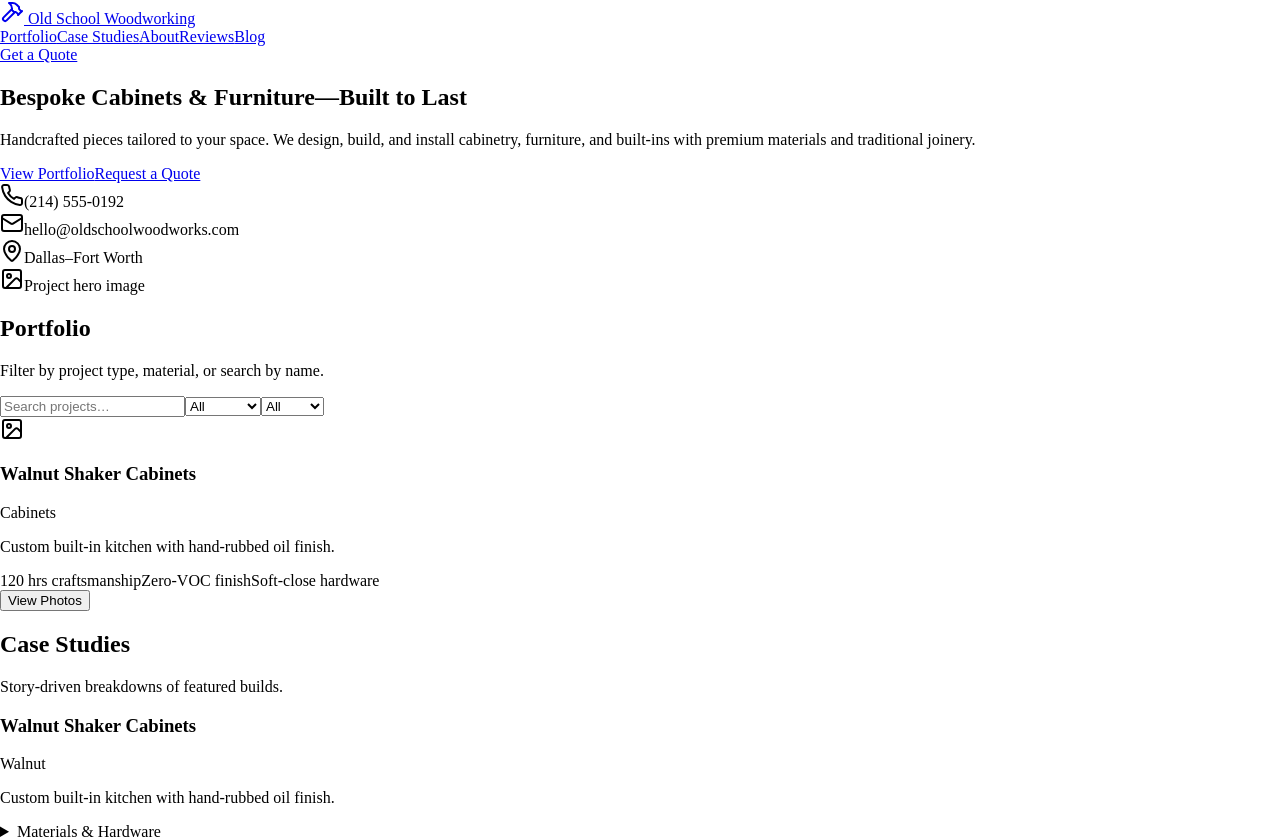
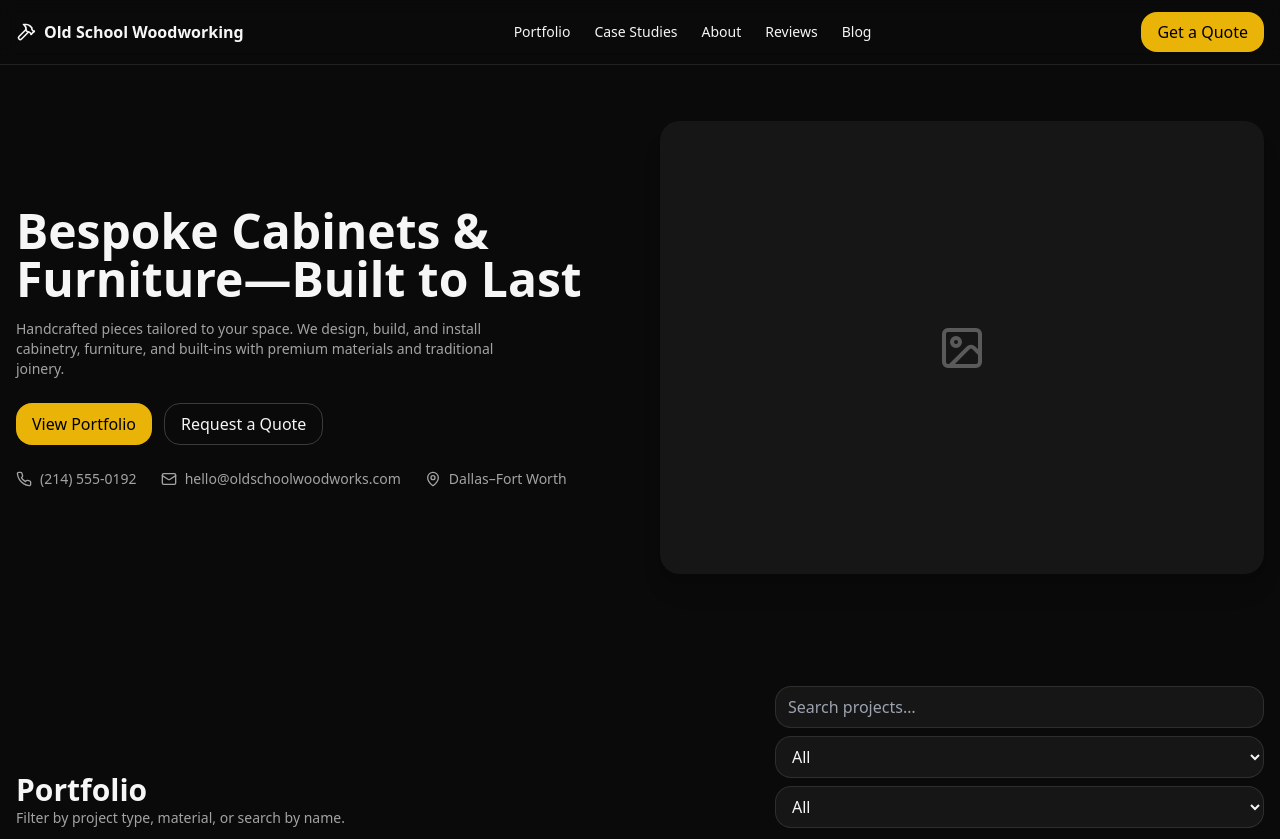
Before and after one commit to oceanasrat/OldSchool-Woodworking-Cabinetry, a React (Vite) app: page / in a window 1280 px wide. Shown: the top 839 px of the page. Built offline with nearby package versions, Linux system fonts and the light colour scheme.

Commit message:
Add Tailwind CSS directives and styles

```diff
--- a/src/index.css
+++ b/src/index.css
@@ -1,2 +1,16 @@
-/* basic placeholder so the import exists */
+@tailwind base;
+@tailwind components;
+@tailwind utilities;
+
 html, body, #root { height: 100%; margin: 0; }
+:root{ --radius: 1rem; }
+.container-max { @apply mx-auto max-w-7xl px-4; }
+.card { @apply bg-neutral-900/50 border border-white/5 rounded-2xl shadow-lg; }
+.btn { @apply inline-flex items-center justify-center rounded-xl px-4 py-2 font-medium transition; }
+.btn-primary { @apply btn bg-yellow-500 text-black hover:brightness-110; }
+.btn-outline { @apply btn border border-white/20 hover:bg-white/5; }
+.badge { @apply inline-flex items-center rounded-full bg-white/10 px-3 py-1 text-xs; }
+.input, .textarea, select { @apply w-full rounded-xl bg-white/5 border border-white/10 px-3 py-2 outline-none focus:border-yellow-500; }
+.section { @apply container-max py-14; }
+.heading { @apply text-2xl md:text-3xl font-semibold; }
+.subtle { @apply text-sm text-neutral-400; }
```
